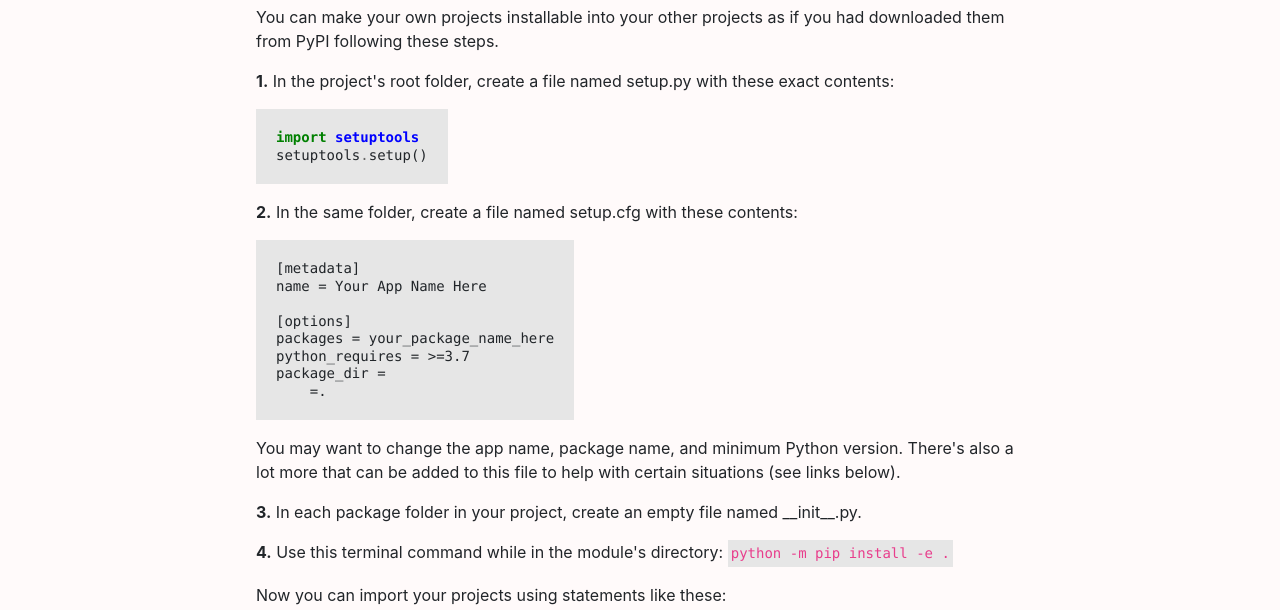
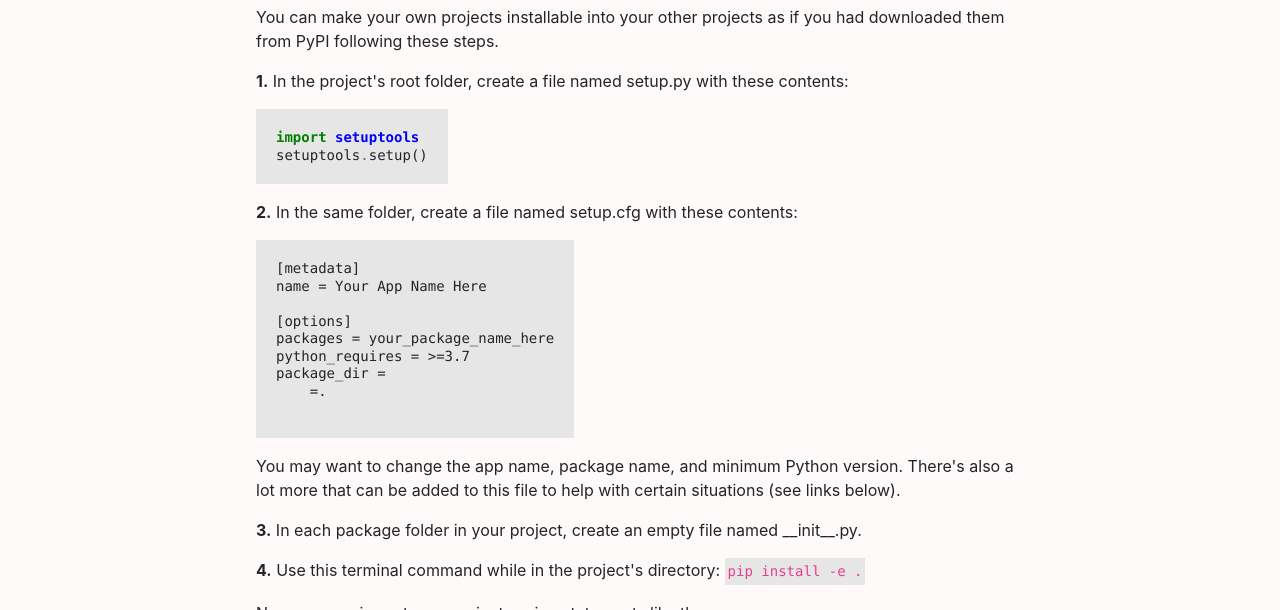
Before and after one commit to wheelercj/notes, a plain HTML site: page pages/20220322103436.html in a window 1280 px wide. Shown: the part 190-800 px from the top of the page. Drawn offline with nearby package versions, Linux system fonts and the light colour scheme.

Commit message:
Improve Python local install instructions

```diff
--- a/pages/20220322103436.html
+++ b/pages/20220322103436.html
@@ -27,7 +27,7 @@
         <main>
 <h1>how to install a local Python project</h1>
 <p>You can make your own projects installable into your other projects as if you had downloaded them from PyPI following these steps.</p>
-<p><strong>1.</strong> In the project's root folder, create a file named setup.py with these exact contents:</p>
+<p><strong>1.</strong> In the project's root folder, create a file named setup.py with these contents:</p>
 <pre><code class="language-python"><div class="source"><span></span><span class="kn">import</span> <span class="nn">setuptools</span>
 <span class="n">setuptools</span><span class="o">.</span><span class="n">setup</span><span class="p">()</span></div></code></pre><p><strong>2.</strong> In the same folder, create a file named setup.cfg with these contents:</p>
 <pre><code>[metadata]
@@ -38,10 +38,11 @@ packages = your_package_name_here
 python_requires = &gt;=3.7
 package_dir =
     =.
+
 </code></pre>
 <p>You may want to change the app name, package name, and minimum Python version. There's also a lot more that can be added to this file to help with certain situations (see links below).</p>
 <p><strong>3.</strong> In each package folder in your project, create an empty file named __init__.py.</p>
-<p><strong>4.</strong> Use this terminal command while in the module's directory: <code>python -m pip install -e .</code></p>
+<p><strong>4.</strong> Use this terminal command while in the project's directory: <code>pip install -e .</code></p>
 <p>Now you can import your projects using statements like these:</p>
 <pre><code class="language-python"><div class="source"><span></span><span class="kn">from</span> <span class="nn">app_name.module_name</span> <span class="kn">import</span> <span class="n">class_or_function_or_variable</span>
 <span class="kn">from</span> <span class="nn">app_name</span> <span class="kn">import</span> <span class="n">other_module_name</span></div></code></pre><p>You might want to add import statements to your __init__.py files to simplify the import statements used for this project elsewhere.</p>
```
